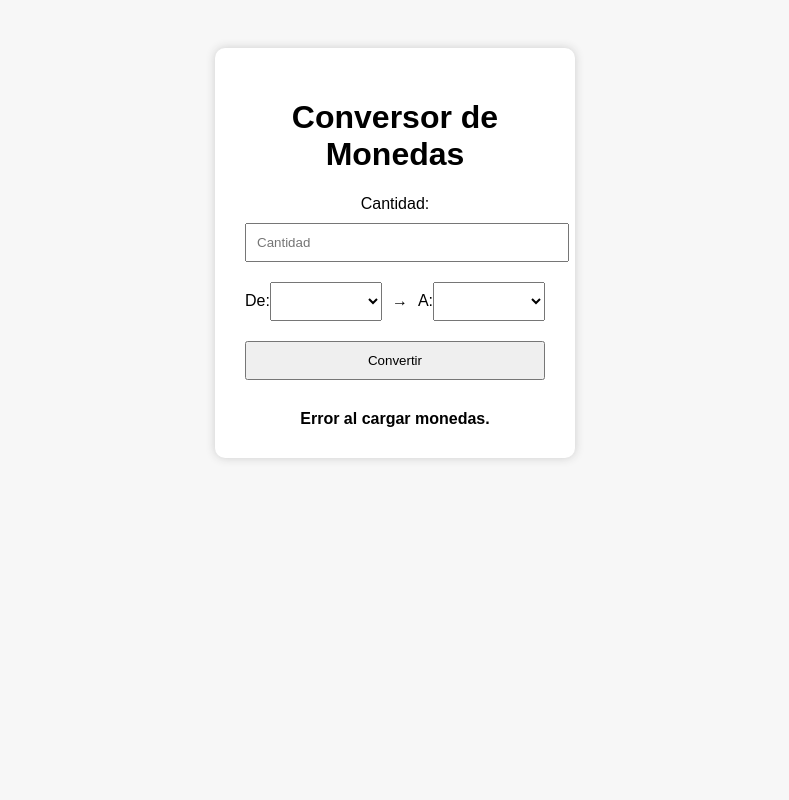
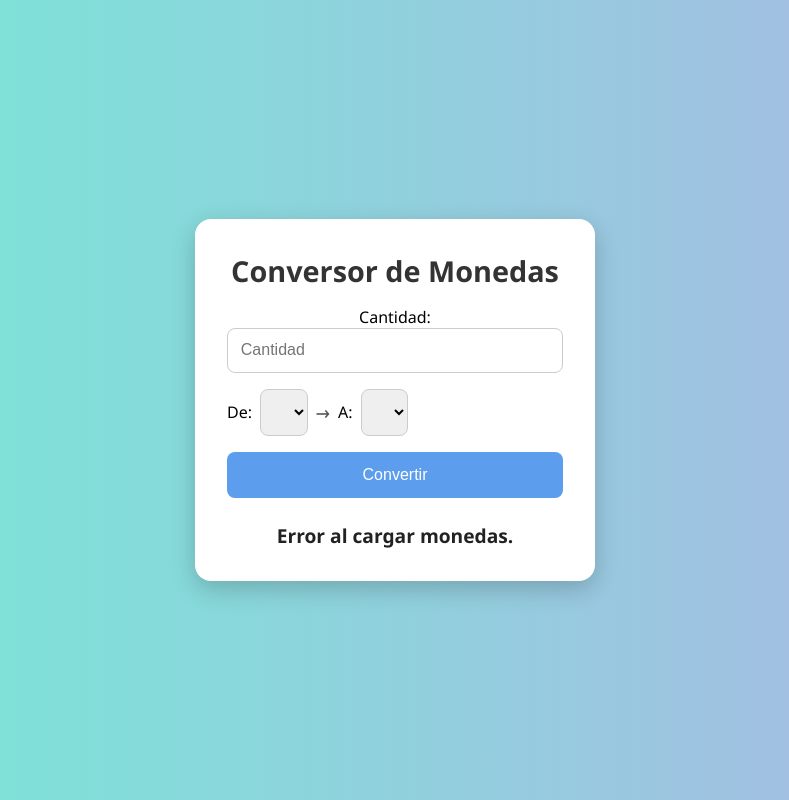
Before and after one commit to Walthergl66/Modelado, a website: page convertidor_moneda/index.html in a window 1280 px wide. Shown: the whole page, without its empty margins (245-1034 px from the left). Drawn offline with Linux system fonts and the light colour scheme; no server answers.

Commit message:
se modifico el styles con comentarios para que sea mas facil de entender y mantenible

```diff
--- a/convertidor_moneda/styles.css
+++ b/convertidor_moneda/styles.css
@@ -1,37 +1,101 @@
+/* Estilos globales y fondo   */
+* {
+  box-sizing: border-box;
+  margin: 0;
+  padding: 0;
+}
+
 body {
-  font-family: Arial, sans-serif;
-  background-color: #f7f7f7;
+  font-family: 'Segoe UI', Tahoma, Geneva, Verdana, sans-serif;
+  background: linear-gradient(to right, #74ebd5, #acb6e5);
+  min-height: 100vh;
   display: flex;
   justify-content: center;
-  padding: 40px;
+  align-items: center;
 }
 
+/* Contenedor principal       */
+
 .container {
-  background: white;
-  padding: 30px;
-  border-radius: 10px;
-  box-shadow: 0 0 10px #ccc;
-  width: 300px;
+  background-color: #fff;
+  padding: 2rem;
+  border-radius: 16px;
+  box-shadow: 0 8px 25px rgba(0, 0, 0, 0.2);
+  width: 100%;
+  max-width: 400px;
   text-align: center;
+  transition: transform 0.3s ease;
 }
 
-input, select, button {
-  width: 100%;
-  padding: 10px;
-  margin: 10px 0;
+.container:hover {
+  transform: scale(1.01);
 }
 
+h1 {
+  margin-bottom: 1rem;
+  font-size: 1.8rem;
+  color: #333;
+}
+
+
+/* Formulario de conversión   */
+form {
+  display: flex;
+  flex-direction: column;
+  gap: 1rem;
+}
+
+
+/* Inputs y Selects           */
+input, select {
+  padding: 0.8rem;
+  border-radius: 8px;
+  border: 1px solid #ccc;
+  font-size: 1rem;
+  transition: border-color 0.3s ease;
+}
+
+input:focus, select:focus {
+  outline: none;
+  border-color: #5c9ded;
+}
+
+
+/* Botón de conversión        */
+button {
+  padding: 0.9rem;
+  background-color: #5c9ded;
+  color: white;
+  border: none;
+  border-radius: 8px;
+  font-size: 1rem;
+  cursor: pointer;
+  transition: background-color 0.3s ease;
+}
+
+button:hover {
+  background-color: #467cd3;
+}
+
+
+/* Selectores de moneda       */
 .select-group {
   display: flex;
   align-items: center;
-  justify-content: space-between;
+  gap: 0.5rem;
 }
 
 .select-group span {
-  margin: 0 10px;
+  font-size: 1.2rem;
+  color: #555;
 }
 
+
+/* Resultado de la conversión */
 #result {
-  margin-top: 20px;
+  margin-top: 1.5rem;
+  font-size: 1.2rem;
   font-weight: bold;
+  color: #222;
+  min-height: 1.5rem;
 }
```
